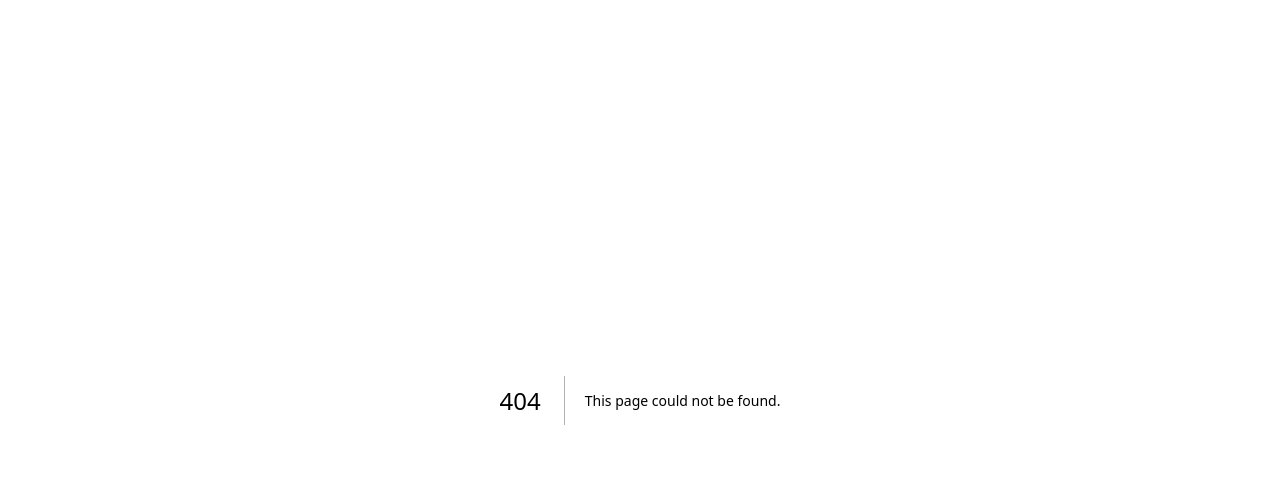
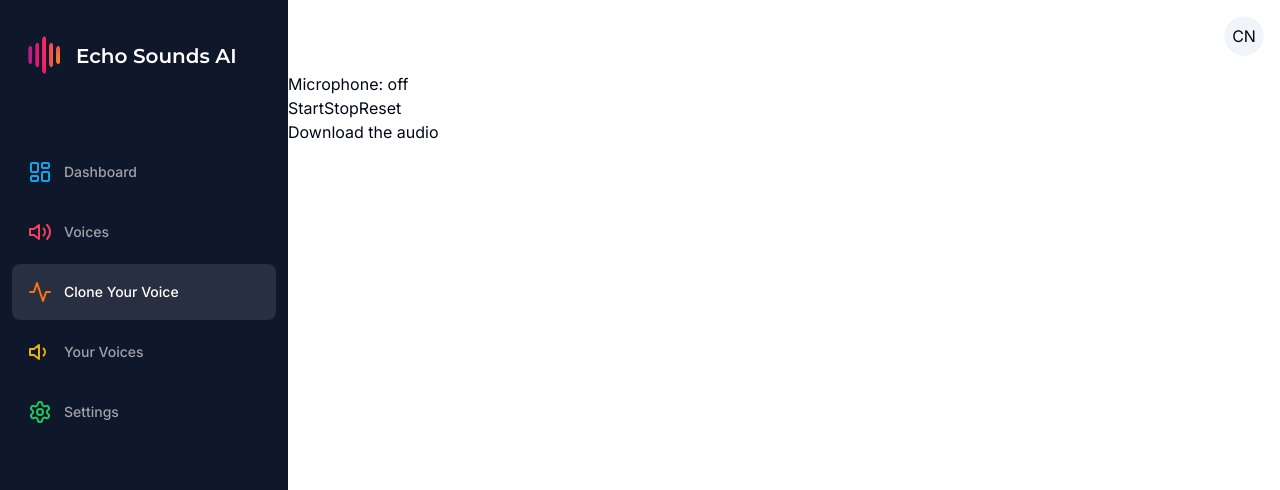
Before and after one commit to bwestwood11/echo-voice-ai, a Next.js app: page /clone-voice in a window 1280 px wide. Before the commit this address had no page. Shown: the top 490 px of the page. Built offline with nearby package versions, Linux system fonts and the light colour scheme; no server answers.

Commit message:
record audio feature test

```diff
--- /dev/null
+++ b/app/(dashboard)/(routes)/clone-voice/page.tsx
@@ -0,0 +1,13 @@
+import AudioRecorder from "@/components/audio-recorder"
+
+
+
+const CloneVoice = () => {
+  return (
+    <div>
+    <AudioRecorder />
+    </div>
+  )
+}
+
+export default CloneVoice
--- a/app/layout.tsx
+++ b/app/layout.tsx
@@ -3,7 +3,7 @@ import type { Metadata } from 'next'
 import { Inter } from 'next/font/google'
 import Provider from '@/context/Provider'
 import { ModalProvider } from '@/components/modal-provider'
-
+import 'regenerator-runtime/runtime'
 
 const inter = Inter({ subsets: ['latin'] })
 
--- /dev/null
+++ b/components/audio-recorder.tsx
@@ -0,0 +1,48 @@
+"use client"
+
+import React, { useEffect, useState } from 'react';
+import SpeechRecognition, { useSpeechRecognition } from 'react-speech-recognition';
+
+const AudioRecorder = () => {
+  const {
+    transcript,
+    listening,
+    resetTranscript,
+    browserSupportsSpeechRecognition
+  } = useSpeechRecognition();
+
+  const startListening = () => {
+    SpeechRecognition.startListening();
+  };
+
+  return (
+    <div>
+      <p>Microphone: {listening ? "on" : "off"}</p>
+      <button onClick={startListening}>
+        Start
+      </button>
+      <button onClick={SpeechRecognition.stopListening}>
+        Stop
+      </button>
+      <button onClick={resetTranscript}>
+        Reset
+      </button>
+      <p>{transcript}</p>
+      <button onClick={() => {}}>Download the audio</button>
+    </div>
+  );
+};
+
+const AudioRecorderContainer = () => {
+  const [mounted, setIsMounted] = useState(false);
+
+  useEffect(() => {
+    setIsMounted(true);
+  }, []);
+
+  if (!mounted) return null;
+
+  return <AudioRecorder />;
+};
+
+export default AudioRecorderContainer;
--- a/components/hero-section.tsx
+++ b/components/hero-section.tsx
@@ -40,8 +40,7 @@ export default function HeroSection() {
   const [message, setMessage] = useState("");
   const [voice, setVoice] = useState("");
   const [image, setImage ] = useState("");
-  const [hightlightedGirl, setHighlightedGirl] = useState(false);
-  const [hightlightedBoy, setHighlightedBoy] = useState(false);
+
 
 const { data: session, status } = useSession();
 console.log(session);
@@ -211,7 +210,7 @@ console.log(session);
             <div className="grid grid-cols-2 gap-10 mt-6">
                 <div className="flex flex-col">
                        <Image
-            className={cn("mx-auto cursor-pointer hover:border-2 hover:border-gray-100 hover:rounded-lg", hightlightedBoy && 'bg-gradient-to-r from-indigo-500 via-purple-500 to-pink-500')}
+            className={cn("mx-auto cursor-pointer hover:border-2 hover:border-gray-100 hover:rounded-lg") }
             src='/male1.png'
             alt='male'
             width={200}
@@ -222,7 +221,7 @@ console.log(session);
                 </div>
           <div className="flex flex-col">
           <Image
-            className={cn("mx-auto cursor-pointer hover:border-2 hover:border-gray-100 hover:rounded-lg", hightlightedGirl && 'bg-gradient-to-r from-indigo-500 via-purple-500 to-pink-500')}
+            className={cn("mx-auto cursor-pointer hover:border-2 hover:border-gray-100 hover:rounded-lg")}
             src='/girl6.png'
             alt='gir3'
             width={200}
--- a/components/sidebar.tsx
+++ b/components/sidebar.tsx
@@ -34,7 +34,7 @@ const routes = [
     {
         label: "Clone Your Voice",
         icon: Activity,
-        href: "/clone",
+        href: "/clone-voice",
         color: "text-orange-500",
     },
     {
--- a/package.json
+++ b/package.json
@@ -34,6 +34,8 @@
     "postcss": "8.4.27",
     "react": "18.2.0",
     "react-dom": "18.2.0",
+    "react-speech-recognition": "^3.10.0",
+    "regenerator-runtime": "^0.14.0",
     "stripe": "^12.17.0",
     "tailwind-merge": "^1.14.0",
     "tailwindcss": "3.3.3",
@@ -42,6 +44,7 @@
     "zustand": "^4.4.1"
   },
   "devDependencies": {
+    "@types/react-speech-recognition": "^3.9.2",
     "prisma": "^5.1.1"
   }
 }
--- a/tsconfig.json
+++ b/tsconfig.json
@@ -23,6 +23,6 @@
       "@/*": ["./*"]
     }
   },
-  "include": ["next-env.d.ts", "**/*.ts", "**/*.tsx", ".next/types/**/*.ts", "app/api/auth/[...nextauth]/route.ts"],
+  "include": ["next-env.d.ts", "**/*.ts", "**/*.tsx", ".next/types/**/*.ts", "app/api/auth/[...nextauth]/route.ts", "babel.config.js"],
   "exclude": ["node_modules"]
 }
```
Also changed, not shown: 1 other file (tests, documents, lock files or other folders).
